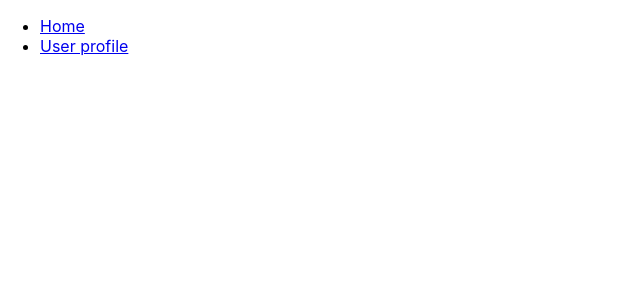
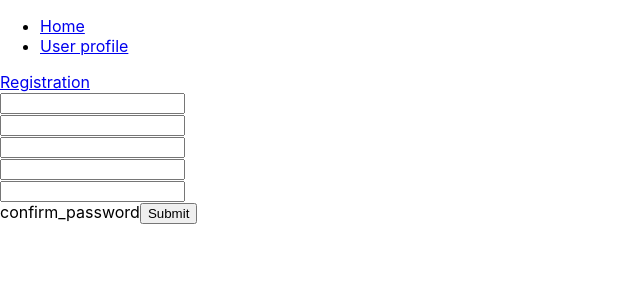
Before and after one commit to kozubslava/chat-fc, a React (Create React App) app: page /registration in a window 1280 px wide. Shown: the top 300 px of the page, without its empty margins (0-640 px from the left). Built offline with nearby package versions, Linux system fonts and the light colour scheme.

Commit message:
add registration form and page

```diff
--- a/src/App.js
+++ b/src/App.js
@@ -2,6 +2,7 @@ import { Switch, Route, Link } from "react-router-dom";
 import HomePage from "./pages/HomePage";
 import ProfilePage from "./pages/ProfilePage";
 import Header from "./components/Header";
+import RegistrationPage from "./pages/RegistrationPage";
 
 
 function App() {
@@ -9,8 +10,9 @@ function App() {
     <>
       <Header />
       <Switch>
-        <Route exact path='/' component={HomePage} />;
-        <Route exact path='/profile' component={ProfilePage} />
+        <Route exact path = '/' component={HomePage} />;
+        <Route exact path = '/profile' component={ProfilePage} />
+        <Route exact path = '/registration' component={RegistrationPage}/>
       </Switch>
     </>
   );
--- a/src/components/Header/index.jsx
+++ b/src/components/Header/index.jsx
@@ -14,6 +14,9 @@ function Header (params) {
           </li>
         </ul>
       </nav>
+      <div>
+      <Link to='/registration'>Registration</Link>
+      </div>
 
     </header>
   );
--- a/src/components/RegistrationForm/index.jsx
+++ b/src/components/RegistrationForm/index.jsx
@@ -0,0 +1,73 @@
+import { Form, Formik, Field, ErrorMessage } from "formik"
+// import React from "react";
+import { registrationSchema } from "../../utils/validation";
+
+
+  const initialValues = {
+    imgSrc: '',
+    firstName: '',
+    lastName: '',
+    email: '',
+    isMale: true,
+    password: '',
+    confirm_password: ""
+
+  };
+
+  function RegistrationForm(props) {
+    function handleSubmit(values, actions) {
+      console.log(values);
+      actions.resetForm();
+    }
+
+  return(
+  <Formik
+  initialValues={initialValues}
+      validationSchema={registrationSchema}
+      onSubmit={handleSubmit}>
+    <Form>
+      {/* <div>
+          <Field type="text" name="login" />
+          <ErrorMessage name="login" component={ErrorDetail} className={styles.error} />
+      </div> */}
+      <div>
+          <Field type="text" name="firstName" />
+          {/* <ErrorMessage name="firstName" component={ErrorDetail}  className={styles.error} /> */}
+      </div>
+      <div>
+          <Field type="text" name="lastName" />
+          {/* <ErrorMessage name="lastName" component={ErrorDetail} className={styles.error} /> */}
+      </div>
+      <div>
+          <Field type="email" name="email" />
+          {/* <ErrorMessage name="email" component={ErrorDetail} className={styles.error} /> */}
+      </div>
+      <div>
+          <Field type="password" name="password"  />
+          <ErrorMessage
+            name="password"
+            component={ErrorDetail}
+            // className={styles.error}
+          />
+      </div>
+      <div>
+          <Field type="password" name="confirm_password"  />
+          <ErrorMessage
+            name="confirm_password"
+            component={ErrorDetail}
+            // className={styles.error}
+          />
+      </div>
+
+      confirm_password
+      <button type="submit">Submit</button>
+    </Form>
+  </Formik>
+  )
+}
+
+function ErrorDetail({ children, ...rest }) {
+  return <div {...rest}>Error: {children}</div>;
+}
+
+export default RegistrationForm;
--- a/src/components/UserProfile/index.jsx
+++ b/src/components/UserProfile/index.jsx
@@ -11,7 +11,7 @@ const UserProfile = ({user}) => {
         <p>Email: {user.email}</p>
         <p>Gender: {user.isMale ? 'Male' : 'Female'}</p>
       </div>
-      <button>update data</button>
+      <button>Castomize profile</button>
     </div>
   );
 }
--- a/src/pages/RegistrationPage/index.jsx
+++ b/src/pages/RegistrationPage/index.jsx
@@ -0,0 +1,12 @@
+import React from 'react';
+import RegistrationForm from '../../components/RegistrationForm';
+
+const RegistrationPage = (props)  => {
+  return(
+    <>
+      <RegistrationForm/>
+    </>
+  )
+}
+
+export default RegistrationPage;
```
